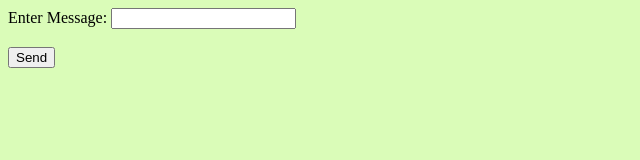
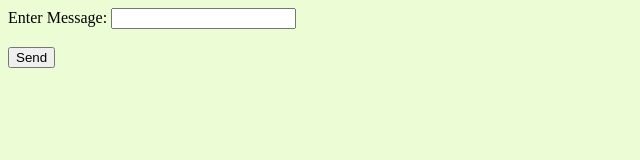
Before and after one commit to Charlieee1/Tank-Tactics, a website: page webpage/index.html in a window 1280 px wide. Shown: the whole page, without its empty margins (0-640 px from the left). Drawn offline with Linux system fonts and the light colour scheme.

Commit message:
less vibrant

```diff
--- a/webpage/index.html
+++ b/webpage/index.html
@@ -3,7 +3,7 @@
 <head>
   <style>
     body {
-      background: #DAFCB8;
+      background: #ECFCD4;
     }
   </style>
 </head>
```
